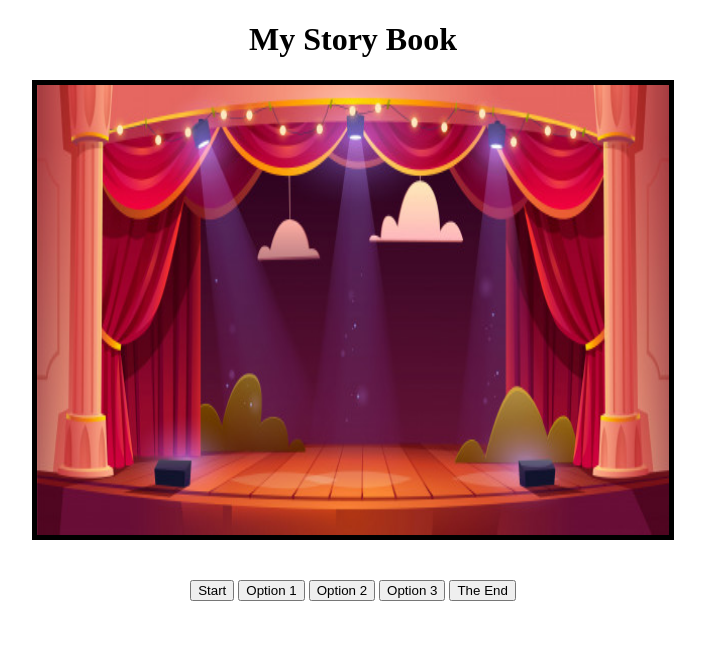
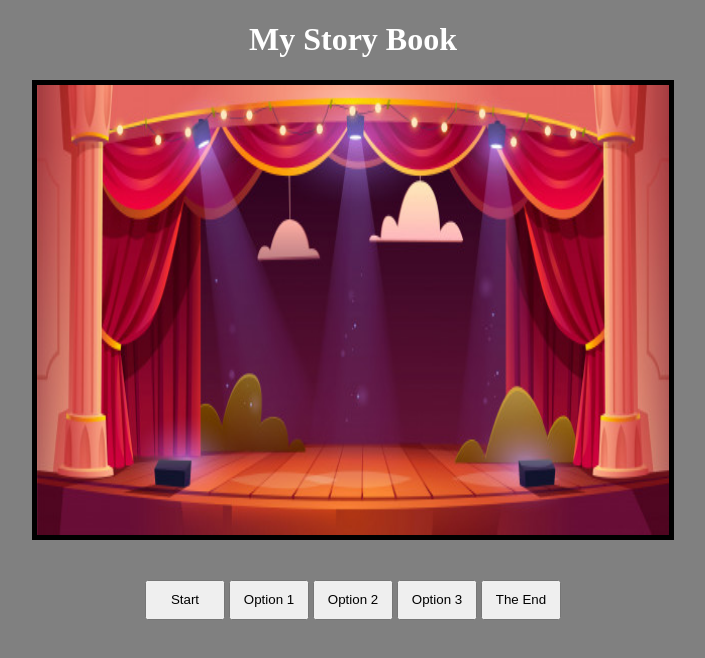
Before and after one commit to jgillet4/hackWestern7, a plain HTML site: page Web app/index.html in a window 1280 px wide. Shown: the whole page, without its empty margins (287-992 px from the left). Drawn offline with Linux system fonts and the light colour scheme.

Commit message:
index v2

```diff
--- a/Web app/index.html
+++ b/Web app/index.html
@@ -1,7 +1,8 @@
 <!DOCTYPE html>
 <html>
 <style>
-h1 {text-align: center;}
+h1 {text-align: center; color:white}
+body{background-color :grey;}
 .center {
   display: block;
   margin-left: auto;
@@ -12,6 +13,7 @@ h1 {text-align: center;}
 
 }
 .controlButtons {text-align: center;}
+.button{width: 80px; height:40px}
 </style>
 <head>
   <title>My Story Book</title>
@@ -20,11 +22,11 @@ h1 {text-align: center;}
 <h1>My Story Book</h1>
 <img src="stage.jpg" width="900" height="450" class="center">
 <div class=controlButtons>
-    <button type="button">Start</button>
-    <button type="button">Option 1</button>
-    <button type="button">Option 2</button>
-    <button type="button">Option 3</button>
-    <button type="button">The End</button>
+    <button type="button" class=button>Start</button>
+    <button type="button" class=button>Option 1</button>
+    <button type="button" class=button>Option 2</button>
+    <button type="button" class=button>Option 3</button>
+    <button type="button" class=button>The End</button>
 
 </div>
 </body>
```
